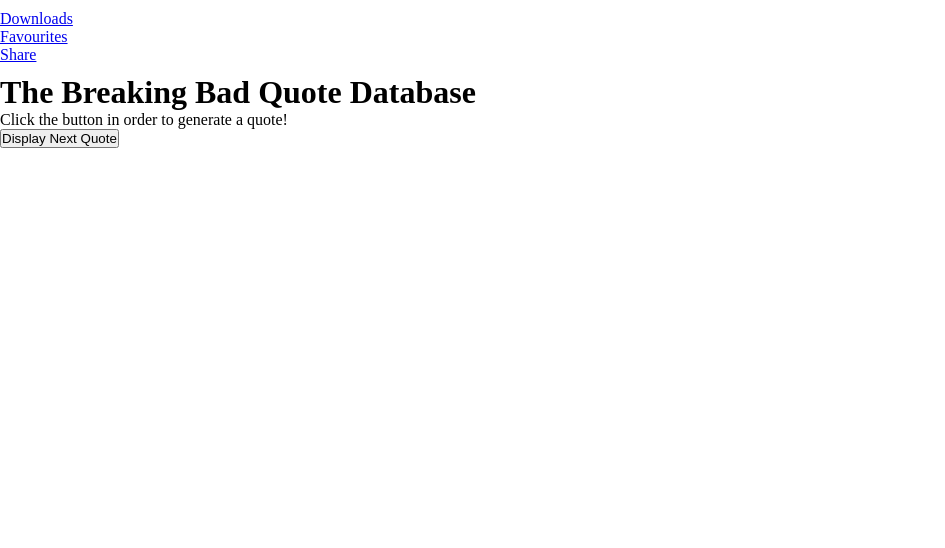
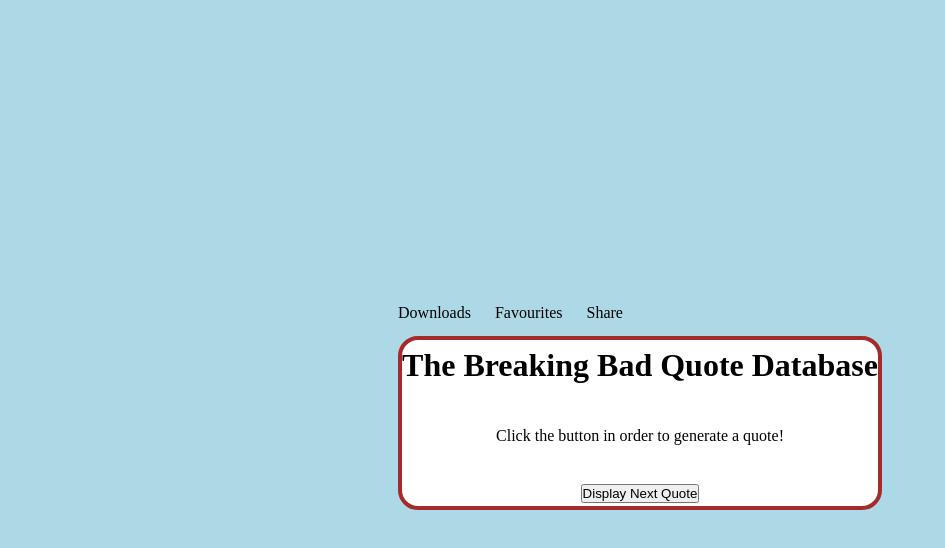
Before and after one commit to luvley-dee48/PHASE-1-PROJECT, a plain HTML site: page index.html in a window 1280 px wide. Shown: the whole page, without its empty margins (0-945 px from the left). Drawn offline with Linux system fonts and the light colour scheme.

Commit message:
phase-1-project

```diff
--- a/style.css
+++ b/style.css
@@ -13,3 +13,51 @@
     margin: 0;
     box-sizing: border-box;
 }
+
+.navbar ul li a{
+    color: black;
+    text-decoration: none;
+    font-size: medium;
+}
+
+body {
+    background-color: lightblue;
+    min-height: 100vh;
+    line-height: 1.6;
+    display: grid;
+    place-content: center;
+}
+
+.navbar ul li {
+    display:inline;
+    margin-right: 20px;
+}
+.container{
+    background-color: white;
+    max-width: 700px;
+    text-align: center;
+    border: 4px solid brown;
+    border-radius: 20px;
+
+}
+
+#quote-container{
+margin: 2rem 0;
+}
+
+.navbar ul li a:hover {
+    text-decoration: underline;
+}
+
+#quote{
+    font-weight: bold;
+
+}
+
+#Display-Qoute{
+    cursor: pointer;
+    background-color: chocolate;
+    color: white;
+    padding: .5rem .25rem;
+    border: 2px solid black;
+}
```
